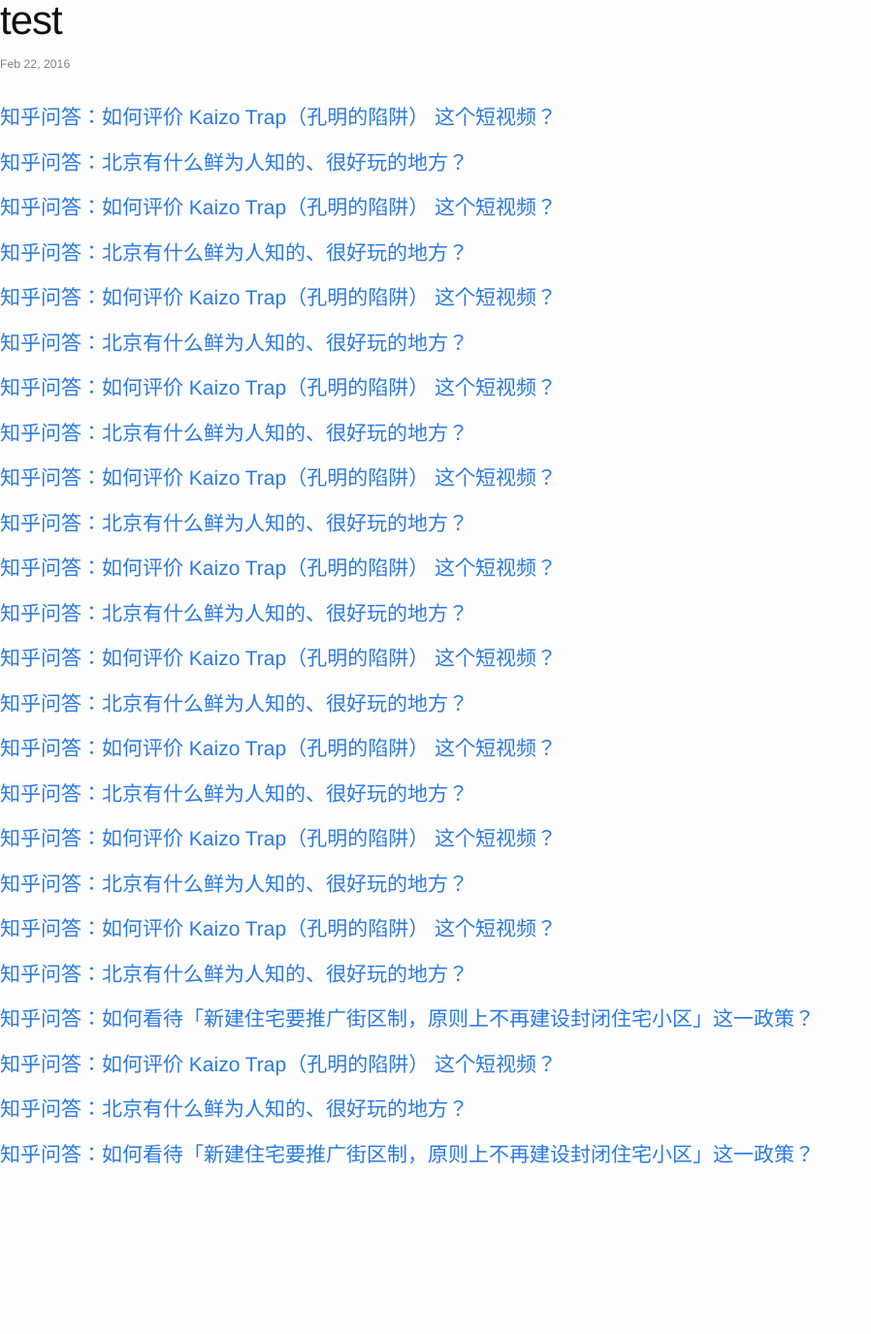
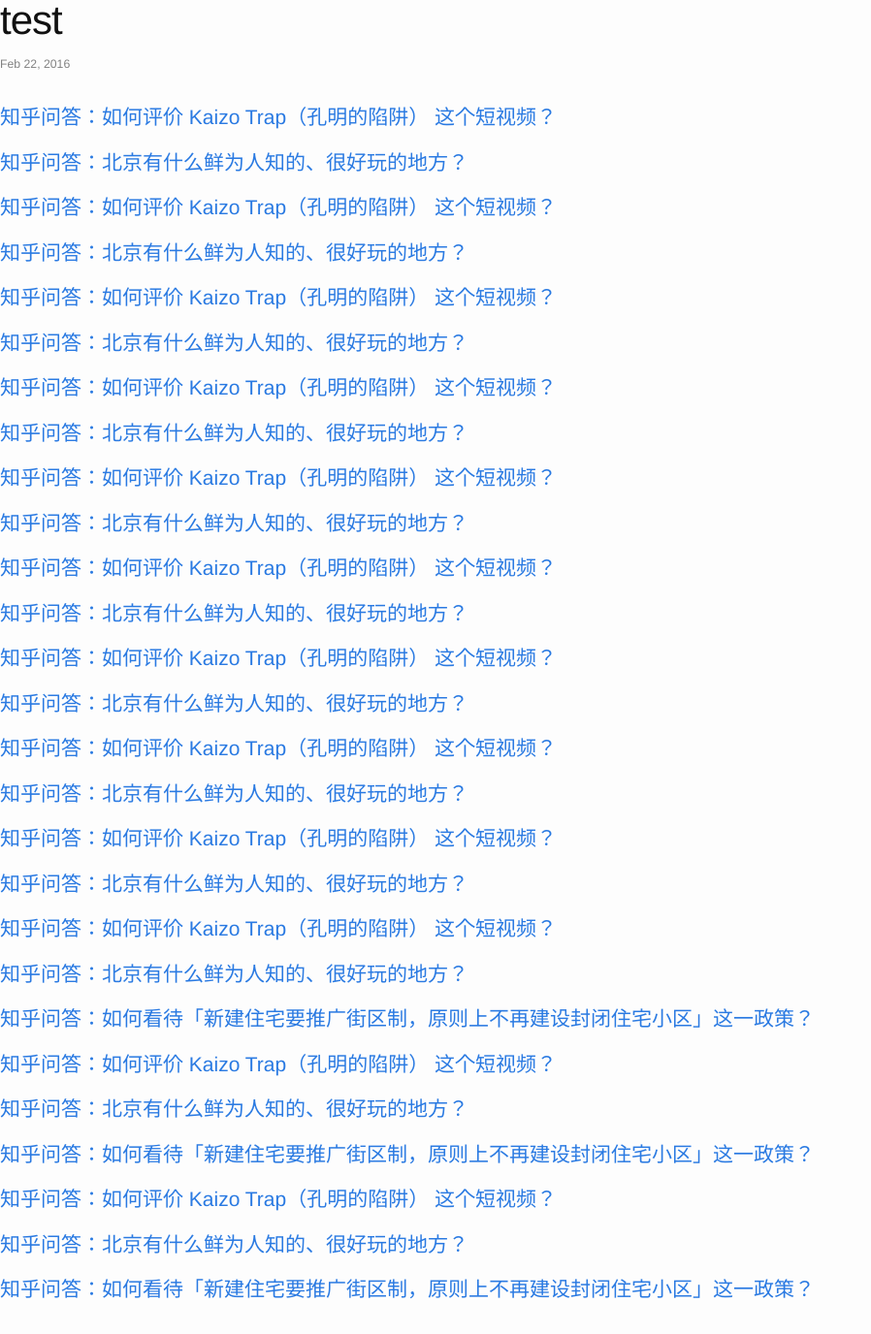
Before and after one commit to cnwarden/cnwarden.github.io, a Jekyll site: the page built from _posts/2016-02-22-test.markdown, in a window 1280 px wide. Shown: the whole page at 97% size, without its empty margins (0-898 px from the left). Built offline with Jekyll 4.4.1, drawn with Linux system fonts in a browser that asks for light colours; before the commit the page ends 1236 px from its top, so only the background shows below that.

Commit message:
auto commit

```diff
--- a/_posts/2016-02-22-test.markdown
+++ b/_posts/2016-02-22-test.markdown
@@ -52,3 +52,9 @@ categories: update
 # [知乎问答：北京有什么鲜为人知的、很好玩的地方？](http://www.zhihu.com/question/25835899/answer/87483522)
 
 # [知乎问答：如何看待「新建住宅要推广街区制，原则上不再建设封闭住宅小区」这一政策？](http://www.zhihu.com/question/40611359)
+
+# [知乎问答：如何评价 Kaizo Trap（孔明的陷阱） 这个短视频？](http://www.zhihu.com/question/40365972/answer/86325688)
+
+# [知乎问答：北京有什么鲜为人知的、很好玩的地方？](http://www.zhihu.com/question/25835899/answer/87483522)
+
+# [知乎问答：如何看待「新建住宅要推广街区制，原则上不再建设封闭住宅小区」这一政策？](http://www.zhihu.com/question/40611359)
```
